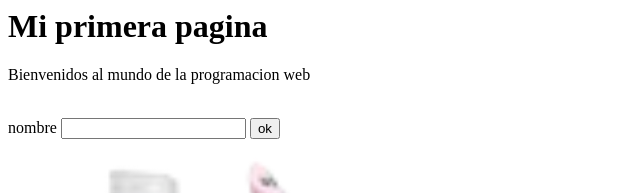
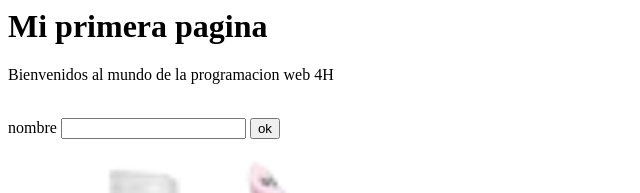
Before and after one commit to Daniel-moran20/Web, a plain HTML site: page 1P/practica1.html in a window 1280 px wide. Shown: the top 193 px of the page, 0-640 px from the left. Drawn offline with Linux system fonts and the light colour scheme.

Commit message:
actualice a 4h

```diff
--- a/1P/practica1.html
+++ b/1P/practica1.html
@@ -5,7 +5,7 @@
     </head>
     <body>
         <h1>Mi primera pagina</h1>
-        <p>Bienvenidos al mundo de la programacion web</p>
+        <p>Bienvenidos al mundo de la programacion web 4H</p>
         <br>
         <label for="">nombre</label>
         <input type="text"name=¨nombre¨ id="nombre" >
```
